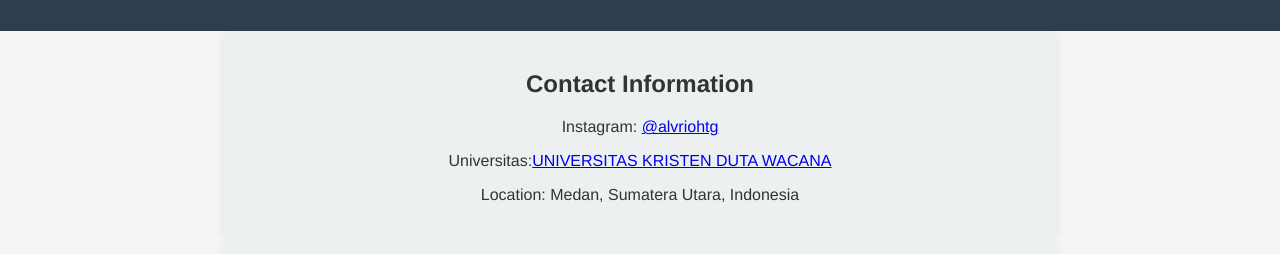
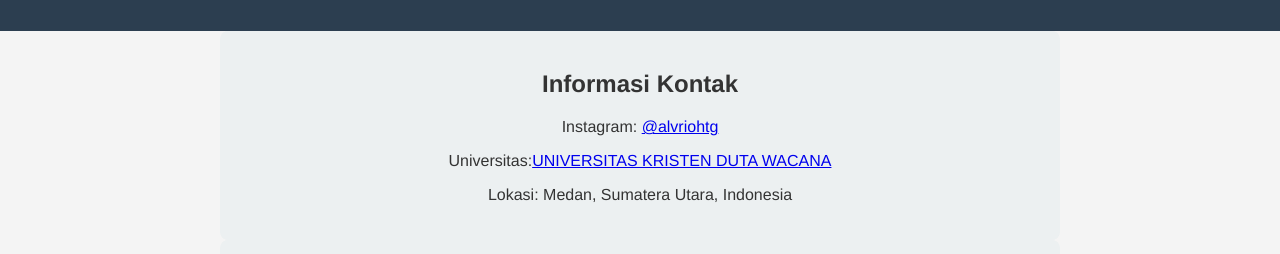
Before and after one commit to Alvriohtg12/Alvriohtg12, a plain HTML site: page tugashtml-github.io/index.html in a window 1280 px wide. Shown: the part 507-761 px from the top of the page. Drawn offline with Linux system fonts and the light colour scheme.

Commit message:
Update index.html

```diff
--- a/tugashtml-github.io/index.html
+++ b/tugashtml-github.io/index.html
@@ -15,10 +15,10 @@
         </div>
     </header>
     <section id="contact" class="container">
-        <h2>Contact Information</h2>
+        <h2>Informasi Kontak</h2>
         <p>Instagram: <a href="https://www.instagram.com/alvriohtg/" target="_blank">@alvriohtg</a></p>
         <p>Universitas:<a href="https://www.ukdw.ac.id/" target="_blank">UNIVERSITAS KRISTEN DUTA WACANA</a></p>
-        <p>Location: Medan, Sumatera Utara, Indonesia</p>
+        <p>Lokasi: Medan, Sumatera Utara, Indonesia</p>
     </section>
     <section id="skills" class="container">
         <h2>Skillset Programming</h2>
@@ -26,7 +26,6 @@
             <li>HTML</li>
             <li>CSS</li>
             <li>Javascript</li>
-            <!-- Tambahkan skillset lainnya -->
         </ul>
     </section>
     <button onclick="changeBackgroundColor()">Ganti Warna Background</button>
```
